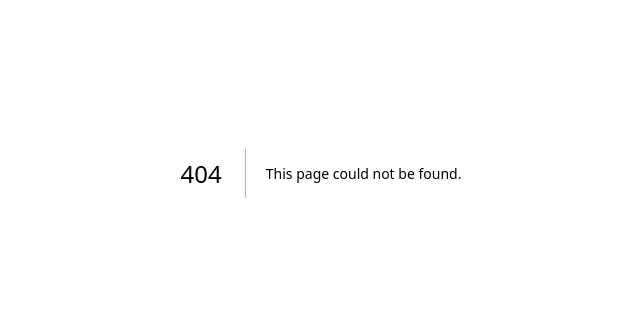
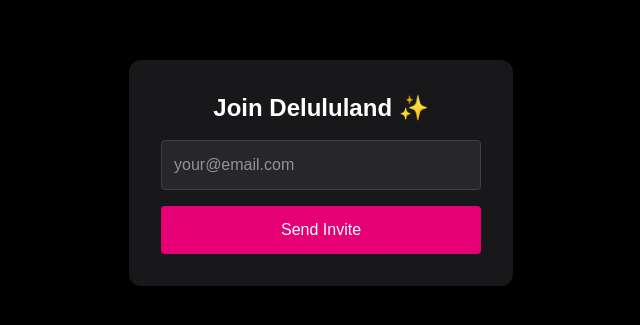
Before and after one commit to suryanarayan100406/delululand-web1, a Next.js app: page /invite in a window 1280 px wide. Before the commit this address had no page. Shown: the part 227-552 px from the top of the page, without its empty margins (319-959 px from the left). Built offline with nearby package versions, Linux system fonts and the light colour scheme.

Commit message:
Add invite form UI

```diff
--- /dev/null
+++ b/app/invite/page.tsx
@@ -0,0 +1,69 @@
+"use client";
+
+import { useState } from "react";
+
+export default function InvitePage() {
+  const [email, setEmail] = useState("");
+  const [loading, setLoading] = useState(false);
+  const [message, setMessage] = useState("");
+
+  async function sendInvite(e: React.FormEvent) {
+    e.preventDefault();
+    setLoading(true);
+    setMessage("");
+
+    try {
+      const res = await fetch("/.netlify/functions/sendInvite", {
+        method: "POST",
+        headers: {
+          "Content-Type": "application/json",
+        },
+        body: JSON.stringify({ email }),
+      });
+
+      const data = await res.json();
+
+      if (!res.ok) {
+        throw new Error(data.error || "Failed to send invite");
+      }
+
+      setMessage("🎉 Invite sent! Check your inbox.");
+      setEmail("");
+    } catch (err: any) {
+      setMessage("❌ " + err.message);
+    } finally {
+      setLoading(false);
+    }
+  }
+
+  return (
+    <div className="min-h-screen flex items-center justify-center bg-black text-white">
+      <form
+        onSubmit={sendInvite}
+        className="bg-zinc-900 p-8 rounded-xl w-full max-w-sm space-y-4"
+      >
+        <h1 className="text-2xl font-bold text-center">Join Delululand ✨</h1>
+
+        <input
+          type="email"
+          required
+          placeholder="your@email.com"
+          value={email}
+          onChange={(e) => setEmail(e.target.value)}
+          className="w-full p-3 rounded bg-zinc-800 border border-zinc-700"
+        />
+
+        <button
+          disabled={loading}
+          className="w-full p-3 rounded bg-pink-600 hover:bg-pink-700 disabled:opacity-50"
+        >
+          {loading ? "Sending..." : "Send Invite"}
+        </button>
+
+        {message && (
+          <p className="text-center text-sm opacity-90">{message}</p>
+        )}
+      </form>
+    </div>
+  );
+}
```
